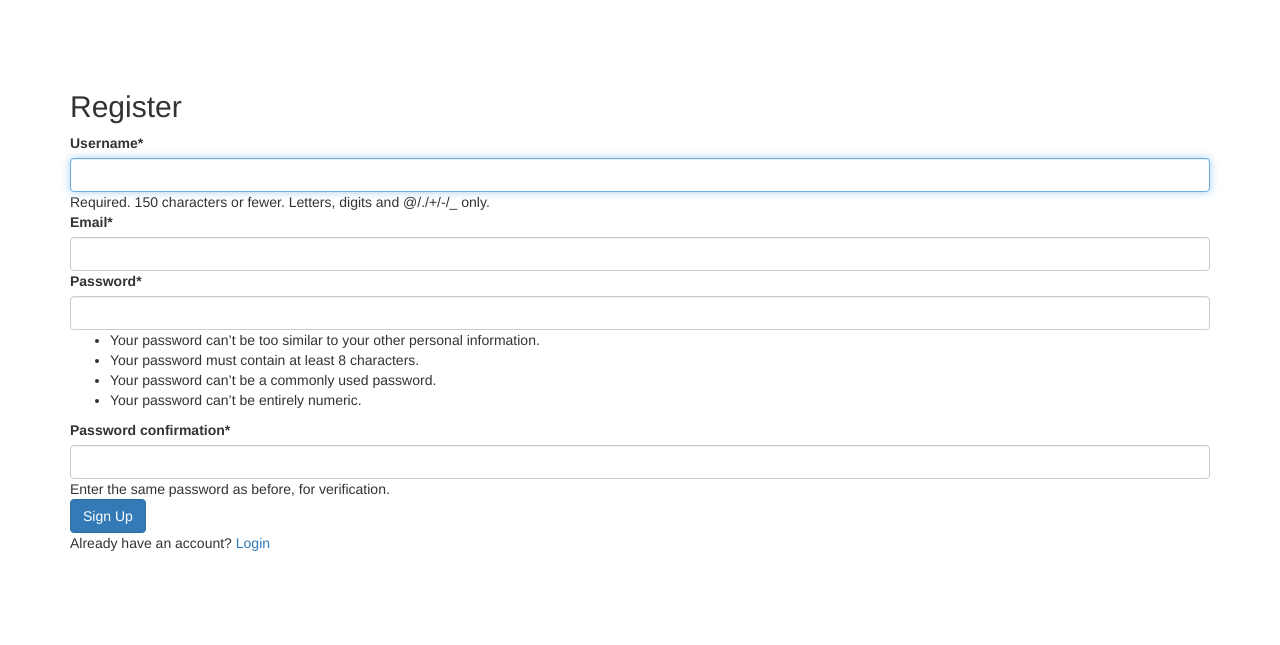
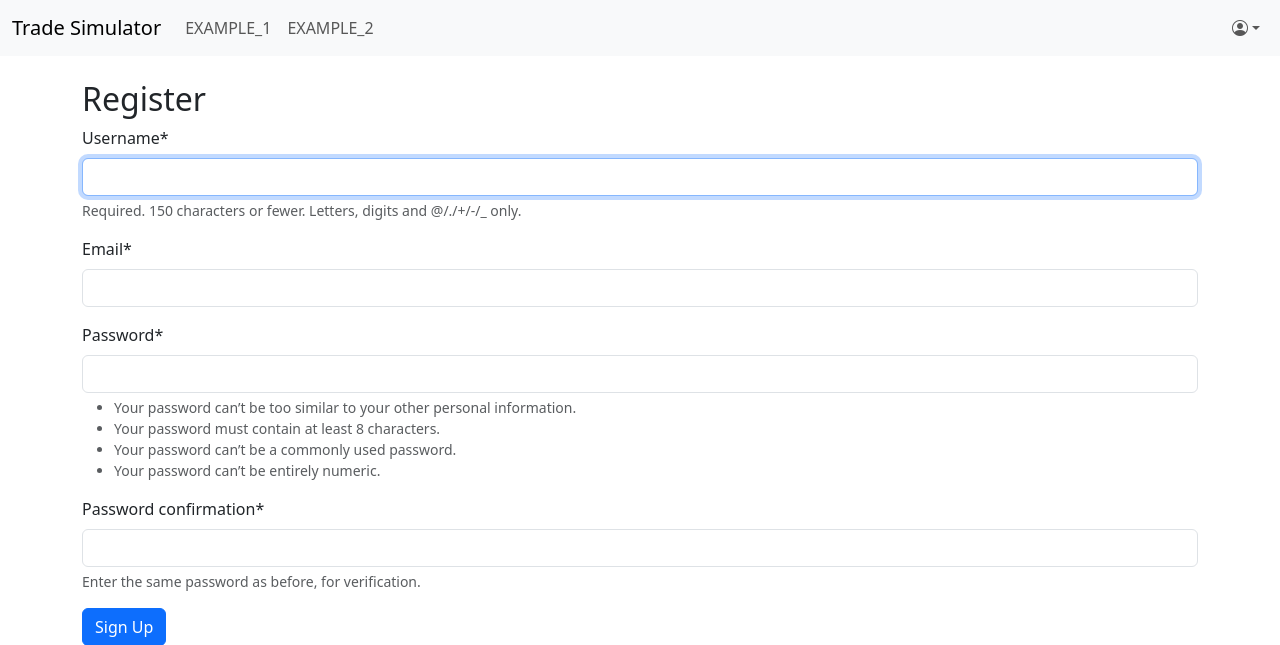
Before and after one commit to leon-biju/trading-simulator, a Django app: page /accounts/register/ in a window 1280 px wide. Shown: the top 645 px of the page. Run offline with Django 5.2, Linux system fonts and the light colour scheme; some libraries are stand-ins or nearby versions.

Commit message:
fix bootstrap, updated navbar config

```diff
--- a/templates/base.html
+++ b/templates/base.html
@@ -1,4 +1,5 @@
 {% load static %}
+
 <!DOCTYPE html>
 <html lang="en">
 <head>
@@ -8,23 +9,19 @@
   <meta name="viewport" content="width=device-width, initial-scale=1.0">
 
   <!-- bootstrap css -->
-  <link rel="stylesheet" href="https://cdn.jsdelivr.net/npm/bootstrap@3.4.1/dist/css/bootstrap.min.css" integrity="sha384-HSMxcRTRxnN+Bdg0JdbxYKrThecOKuH5zCYotlSAcp1+c8xmyTe9GYg1l9a69psu" crossorigin="anonymous">
+  <link href="https://cdn.jsdelivr.net/npm/bootstrap@5.3.6/dist/css/bootstrap.min.css" rel="stylesheet" integrity="sha384-4Q6Gf2aSP4eDXB8Miphtr37CMZZQ5oXLH2yaXMJ2w8e2ZtHTl7GptT4jmndRuHDT" crossorigin="anonymous">
+
+  <!-- bootstrap icons -->
+  <link rel="stylesheet" href="https://cdn.jsdelivr.net/npm/bootstrap-icons@1.13.1/font/bootstrap-icons.min.css">
+
+  <link rel="stylesheet" href="{% static 'css/main.css' %}">
 
 </head>
 
 
 <body class="d-flex flex-column min-vh-100">
 
-  <!-- TODO: NAVBAR -->
-  <nav class="navbar navbar-expand-lg navbar-dark bg-dark">
-    {% if profile.user.is_authenticated %}
-    <ul class="nav navbar-nav navbar-right">
-        <li>
-            <a href="/accounts/logout">Logout</a>
-        </li>
-    </ul>
-    {% endif %}
-  </nav>
+  {% include "navbar.html" %}
 
   <!-- MAIN PAGE CONTENT -->
   <main class="flex-grow-1">
@@ -40,7 +37,7 @@
   </footer>
 
   <!-- bootstrap js -->
-  <script src="https://cdn.jsdelivr.net/npm/bootstrap@3.4.1/dist/js/bootstrap.min.js" integrity="sha384-aJ21OjlMXNL5UyIl/XNwTMqvzeRMZH2w8c5cRVpzpU8Y5bApTppSuUkhZXN0VxHd" crossorigin="anonymous"></script>
+<script src="https://cdn.jsdelivr.net/npm/bootstrap@5.3.6/dist/js/bootstrap.bundle.min.js" integrity="sha384-j1CDi7MgGQ12Z7Qab0qlWQ/Qqz24Gc6BM0thvEMVjHnfYGF0rmFCozFSxQBxwHKO" crossorigin="anonymous"></script>
   {% block extra_js %}
   {% endblock %}
 </body>
--- /dev/null
+++ b/templates/navbar.html
@@ -0,0 +1,65 @@
+{% load static %}
+
+<nav class="navbar navbar-expand-lg navbar-light bg-light">
+  <div class="container-fluid">
+
+    <!-- LOGO -->
+    <a class="navbar-brand" href="/">Trade Simulator</a>
+
+    <!-- MOBILE TOGGLE -->
+    <button class="navbar-toggler" type="button" data-bs-toggle="collapse"
+            data-bs-target="#navbarSupportedContent" aria-controls="navbarSupportedContent"
+            aria-expanded="false" aria-label="Toggle navigation">
+      <span class="navbar-toggler-icon"></span>
+    </button>
+
+    <!-- COLLAPSABLE AREA -->
+    <div class="collapse navbar-collapse" id="navbarSupportedContent">
+
+      <!-- TODO: ADD REAL NAVBAR LINKS -->
+      <ul class="navbar-nav me-auto mb-2 mb-lg-0">
+        <li class="nav-item">
+          <a class="nav-link" href="#">EXAMPLE_1</a>
+        </li>
+        <li class="nav-item">
+          <a class="nav-link" href="#">EXAMPLE_2</a>
+        </li>
+      </ul>
+
+      <!-- ------------- USER DROPDOWN ------------- -->
+      <ul class="navbar-nav">
+        <li class="nav-item dropdown">
+
+          <!-- User icon button -->
+          <a class="nav-link dropdown-toggle d-flex align-items-center" href="#" id="userDropdown" role="button" data-bs-toggle="dropdown" aria-expanded="false">
+            <i class="bi bi-person-circle"></i>
+            {% if request.user.is_authenticated %}
+              <span class="ms-1">{{ request.user.username }}</span>
+            {% endif %}
+          </a>
+
+          <!-- Menu -->
+          <ul class="dropdown-menu dropdown-menu-end" aria-labelledby="userDropdown">
+            {% if request.user.is_authenticated %}
+              <li><a class="dropdown-item" href="{% url 'dashboard' %}">Dashboard</a></li>
+              <li><hr class="dropdown-divider"></li>
+              <!-- Logout via POST for safety -->
+              <li>
+                <form method="post" action="/accounts/logout/">
+                  {% csrf_token %}
+                  <button class="dropdown-item" type="submit">Logout</button>
+                </form>
+              </li>
+            {% else %}
+              <li><a class="dropdown-item" href="{% url 'login' %}">Login</a></li>
+              <li><a class="dropdown-item" href="{% url 'register' %}">Register</a></li>
+            {% endif %}
+          </ul>
+
+        </li>
+      </ul>
+      <!-- ----------- /USER DROPDOWN ------------ -->
+
+    </div>
+  </div>
+</nav>
```
